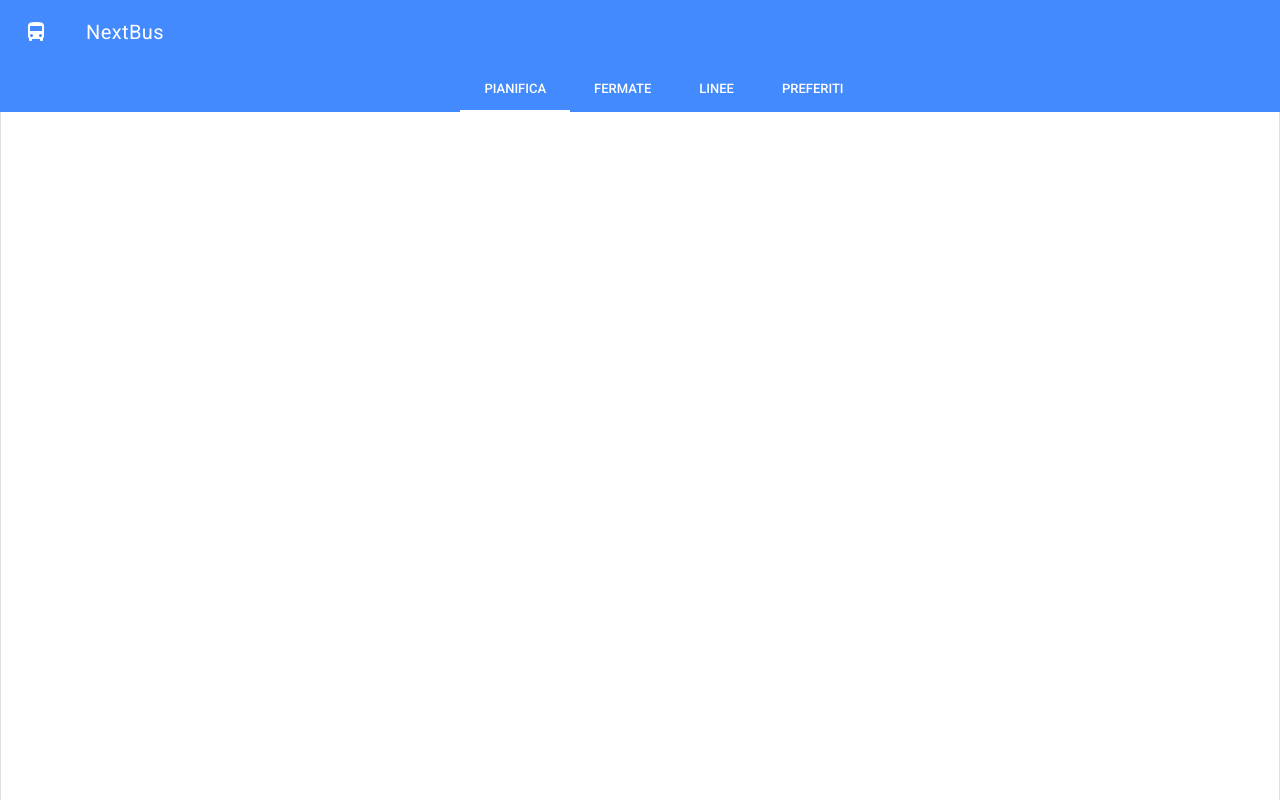
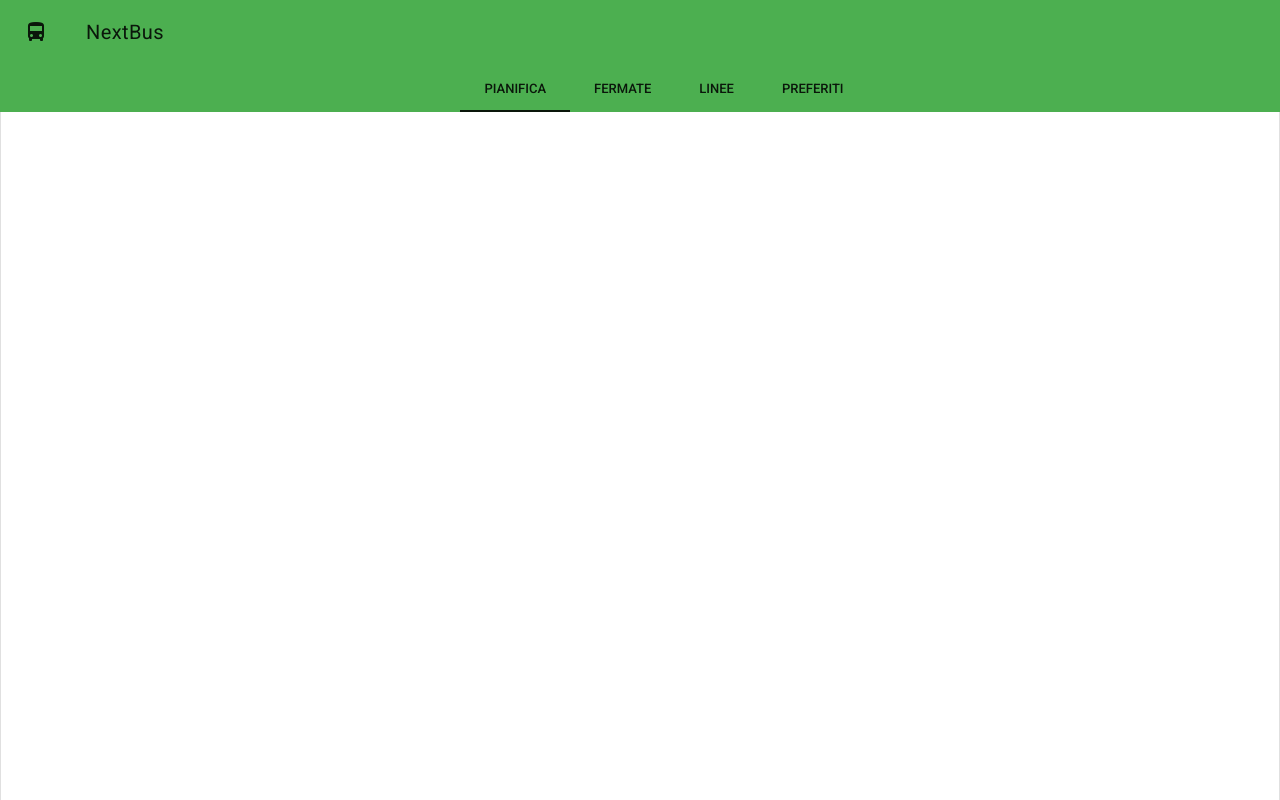
Before and after one commit to Franz148/nextbus_fan, a Vue app: page / in a window 1280 px wide. Built offline with nearby package versions, Linux system fonts and the light colour scheme.

Commit message:
Fine gestione custom color

```diff
--- a/src/main.js
+++ b/src/main.js
@@ -7,6 +7,9 @@ import 'vue-material/dist/vue-material.min.css'
 //Tema di default vue material
 import 'vue-material/dist/theme/default.css'
 
+//File per tema custom
+import "./style/custom-theme.scss";
+
 Vue.config.productionTip = false;
 
 Vue.use(VueMaterial);
--- a/src/style/custom-theme.scss
+++ b/src/style/custom-theme.scss
@@ -1,5 +1,5 @@
 @import "~vue-material/dist/theme/engine"; // Import the theme engine
-@include md-register-theme("default", ( primary: #3fffbe, // The primary color of your brand
-accent: #1a11e8 // The secondary color of your brand
+@include md-register-theme("default", ( primary: #4caf50, // The primary color of your brand
+accent: #087f23 // The secondary color of your brand
 ));
 @import "~vue-material/dist/theme/all"; // Apply the theme
```
